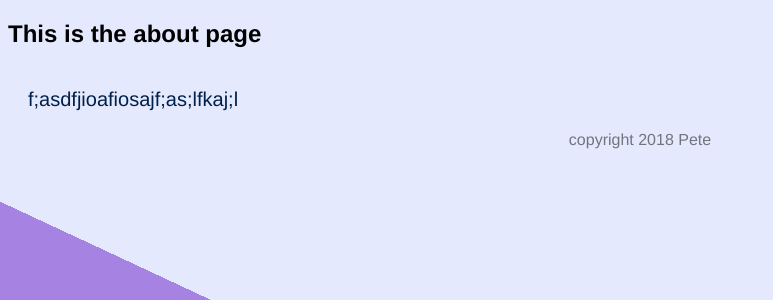
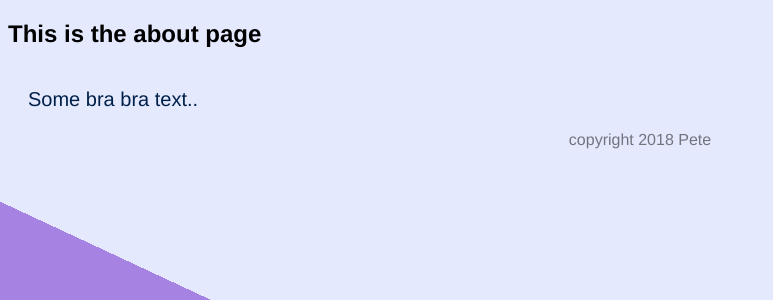
Before and after one commit to pete13232/Web_Dev_Bootcamp, a Node server app: page /about in a window 1280 px wide. Shown: the top 300 px of the page, without its empty margins (0-773 px from the left). Run offline with Node 20, Linux system fonts and the light colour scheme.

Commit message:
Just some more comment

```diff
--- a/Back_End/EJS/todolist-v1/app.js
+++ b/Back_End/EJS/todolist-v1/app.js
@@ -17,7 +17,7 @@ app.get("/", (req,res)=>{
 app.post("/", (req, res)=>{
     const item = req.body.newItem
 
-    if(req.body.list === "Work"){
+    if(req.body.list === "Work"){ // ค่ามันหลอน ๆ name เลยต้องไปใส่อยู่ตรง buttonS
         workItems.push(item)
         res.redirect("/work")
     }else{
--- a/Back_End/EJS/todolist-v1/views/about.ejs
+++ b/Back_End/EJS/todolist-v1/views/about.ejs
@@ -1,4 +1,4 @@
 <%- include('header') -%>
 <h2>This is the about page</h2>
-<p>f;asdfjioafiosajf;as;lfkaj;l</p>
+<p>Some bra bra text..</p>
 <%- include('footer') -%>
```
